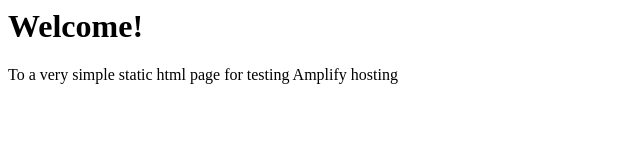
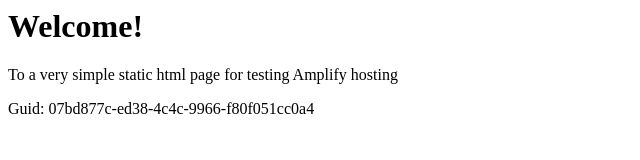
Before and after one commit to aws-aemilia-kix/Github-PR-Commit-Integration-Test-DoNotTouch-GitHubAutoBuildCanaryTest-v1-preprod-ap-northeast-3, a website: page src/index.html in a window 1280 px wide. Shown: the whole page, without its empty margins (0-640 px from the left). Drawn offline with Linux system fonts and the light colour scheme.

Commit message:
commit from integ tests

```diff
--- a/src/index.html
+++ b/src/index.html
@@ -1,3 +1,5 @@
+
+
 <html lang="en">
 
 <head>
@@ -10,6 +12,6 @@
 <body>
     <h1>Welcome!</h1>
     <p>To a very simple static html page for testing Amplify hosting</p>
-</body>
+    <p>Guid: 07bd877c-ed38-4c4c-9966-f80f051cc0a4</p></body>
 
 </html>
```
